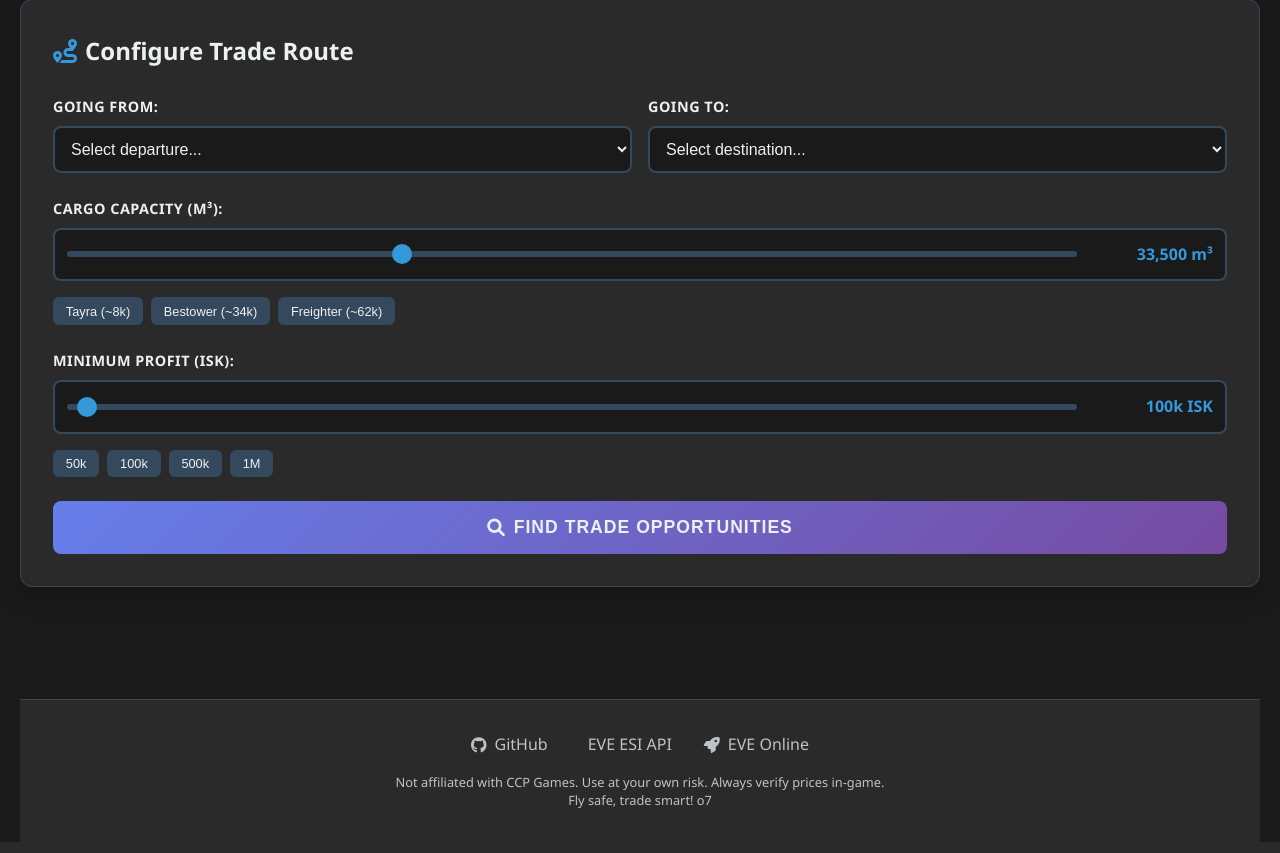
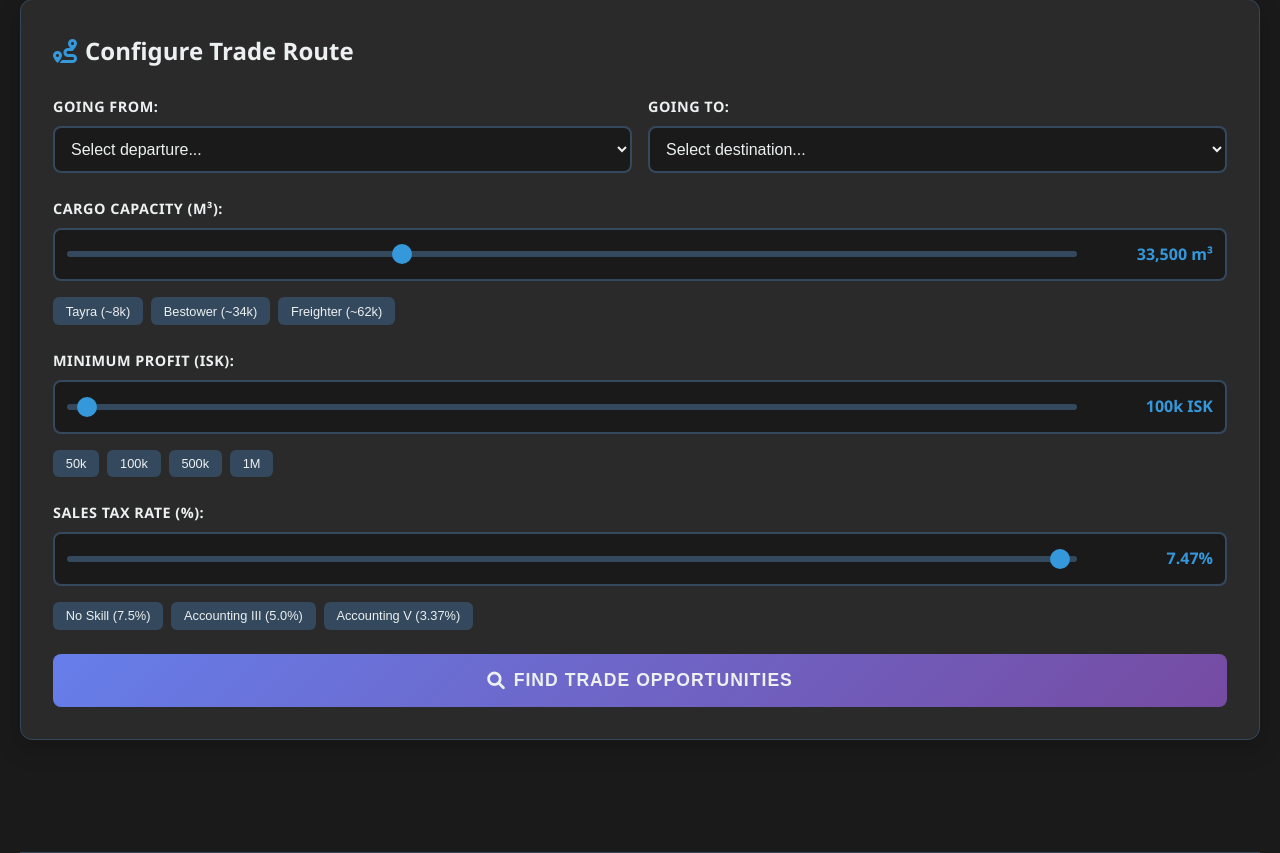
Before and after one commit to anatoliiohorodnyk/eve-routes, a Flask app: page / in a window 1280 px wide. Shown: the part 197-1050 px from the top of the page. Run offline with Flask 3, Linux system fonts and the light colour scheme.

Commit message:
updated with sales tax

```diff
--- a/app.py
+++ b/app.py
@@ -1,7 +1,7 @@
 #!/usr/bin/env python3
 """
 EVE Routes - Flask Web Application
-Main application file
+Main application file with sales tax support
 """
 
 import os
@@ -48,15 +48,15 @@
     key_func=get_remote_address,
     app=app,
     default_limits=[f"{app.config['RATE_LIMIT_PER_MINUTE']} per minute"],
-    storage_uri=app.config['REDIS_URL']
+    storage_uri=app.config['REDIS_URL'] if redis_client else None
 )
 
 # Initialize EVE API
 eve_api = EVETradeAPI()
 
-def get_cache_key(from_station: str, to_station: str, max_cargo: int, min_profit: int) -> str:
+def get_cache_key(from_station: str, to_station: str, max_cargo: int, min_profit: int, sales_tax: float) -> str:
     """Generate cache key for request parameters"""
-    return f"opportunities:{from_station}:{to_station}:{max_cargo}:{min_profit}"
+    return f"opportunities:{from_station}:{to_station}:{max_cargo}:{min_profit}:{sales_tax}"
 
 def get_cached_data(cache_key: str):
     """Get cached data from Redis"""
@@ -123,12 +123,13 @@
         to_station = request.args.get('to_station', '').lower()
         max_cargo = int(request.args.get('max_cargo', 33500))
         min_profit = int(request.args.get('min_profit', 100000))
+        sales_tax = float(request.args.get('sales_tax', 7.5))
 
         # Validate parameters
         valid_stations = ['jita', 'dodixie', 'amarr', 'rens', 'hek']
         if from_station not in valid_stations or to_station not in valid_stations:
             return jsonify({
-                'error': 'Invalid station. Use jita or dodixie'
+                'error': f'Invalid station. Use one of: {", ".join(valid_stations)}'
             }), 400
 
         if from_station == to_station:
@@ -146,8 +147,13 @@
                 'error': 'Minimum profit cannot be negative'
             }), 400
 
+        if sales_tax < 3.37 or sales_tax > 7.5:
+            return jsonify({
+                'error': 'Invalid sales tax rate. Must be between 3.37% and 7.5%'
+            }), 400
+
         # Check cache first
-        cache_key = get_cache_key(from_station, to_station, max_cargo, min_profit)
+        cache_key = get_cache_key(from_station, to_station, max_cargo, min_profit, sales_tax)
         cached_result = get_cached_data(cache_key)
 
         if cached_result:
@@ -163,13 +169,14 @@
 
         # Get fresh data
         start_time = datetime.utcnow()
-        logger.info(f"Fetching opportunities: {from_station}→{to_station}, cargo={max_cargo}, profit={min_profit}")
+        logger.info(f"Fetching opportunities: {from_station}→{to_station}, cargo={max_cargo}, profit={min_profit}, tax={sales_tax}%")
 
         opportunities = eve_api.find_trade_opportunities(
             from_station=from_station,
             to_station=to_station,
             max_cargo=max_cargo,
-            min_profit=min_profit
+            min_profit=min_profit,
+            sales_tax=sales_tax
         )
 
         end_time = datetime.utcnow()
@@ -184,13 +191,15 @@
                 'item_name': opp.item_name,
                 'buy_price': opp.buy_price,
                 'sell_price': opp.sell_price,
+                'actual_sell_price': opp.actual_sell_price,
                 'profit_per_unit': opp.profit_per_unit,
                 'profit_margin': opp.profit_margin,
                 'volume': opp.volume,
                 'max_units': max_units,
                 'total_weight': max_units * opp.volume,
                 'total_profit': opp.total_profit_potential,
-                'investment': opp.isk_investment
+                'investment': opp.isk_investment,
+                'sales_tax_paid': opp.sales_tax_amount
             })
 
         # Prepare response
@@ -201,6 +210,7 @@
                 'to_station': to_station,
                 'max_cargo': max_cargo,
                 'min_profit': min_profit,
+                'sales_tax': sales_tax,
                 'total_found': len(opportunities),
                 'showing': len(opportunities_data),
                 'query_time_seconds': round(duration, 2),
--- a/static/script.js
+++ b/static/script.js
@@ -21,6 +21,7 @@
         // Range input updates
         const cargoSlider = document.getElementById('cargoCapacity');
         const profitSlider = document.getElementById('minProfit');
+        const taxSlider = document.getElementById('salesTax');
 
         cargoSlider.addEventListener('input', (e) => {
             this.updateCargoDisplay(e.target.value);
@@ -28,6 +29,10 @@
 
         profitSlider.addEventListener('input', (e) => {
             this.updateProfitDisplay(e.target.value);
+        });
+
+        taxSlider.addEventListener('input', (e) => {
+            this.updateTaxDisplay(e.target.value);
         });
 
         // Preset buttons
@@ -44,6 +49,14 @@
                 const profit = e.target.dataset.profit;
                 profitSlider.value = profit;
                 this.updateProfitDisplay(profit);
+            });
+        });
+
+        document.querySelectorAll('.preset-btn[data-tax]').forEach(btn => {
+            btn.addEventListener('click', (e) => {
+                const tax = e.target.dataset.tax;
+                taxSlider.value = tax;
+                this.updateTaxDisplay(tax);
             });
         });
 
@@ -65,9 +78,11 @@
     updateDisplays() {
         const cargoValue = document.getElementById('cargoCapacity').value;
         const profitValue = document.getElementById('minProfit').value;
+        const taxValue = document.getElementById('salesTax').value;
 
         this.updateCargoDisplay(cargoValue);
         this.updateProfitDisplay(profitValue);
+        this.updateTaxDisplay(taxValue);
     }
 
     updateCargoDisplay(value) {
@@ -84,6 +99,11 @@
         } else {
             display.textContent = `${parseInt(value).toLocaleString()} ISK`;
         }
+    }
+
+    updateTaxDisplay(value) {
+        const display = document.getElementById('taxDisplay');
+        display.textContent = `${parseFloat(value).toFixed(2)}%`;
     }
 
     formatISK(value) {
@@ -113,6 +133,7 @@
         const toStation = formData.get('toStation');
         const cargoCapacity = formData.get('cargoCapacity');
         const minProfit = formData.get('minProfit');
+        const salesTax = formData.get('salesTax');
 
         // Validate
         if (!fromStation) {
@@ -138,7 +159,8 @@
             from_station: fromStation,
             to_station: toStation,
             max_cargo: cargoCapacity,
-            min_profit: minProfit
+            min_profit: minProfit,
+            sales_tax: salesTax
         });
 
         const url = `/api/opportunities?${params}`;
--- a/templates/index.html
+++ b/templates/index.html
@@ -83,6 +83,21 @@
                                 <button type="button" class="preset-btn" data-profit="100000">100k</button>
                                 <button type="button" class="preset-btn" data-profit="500000">500k</button>
                                 <button type="button" class="preset-btn" data-profit="1000000">1M</button>
+                            </div>
+                        </div>
+
+                        <!-- Sales Tax Rate -->
+                        <div class="form-group">
+                            <label for="salesTax">Sales Tax Rate (%):</label>
+                            <div class="input-with-display">
+                                <input type="range" id="salesTax" name="salesTax"
+                                       min="3.37" max="7.5" value="7.5" step="0.1">
+                                <span class="value-display" id="taxDisplay">7.5%</span>
+                            </div>
+                            <div class="presets">
+                                <button type="button" class="preset-btn" data-tax="7.5">No Skill (7.5%)</button>
+                                <button type="button" class="preset-btn" data-tax="5.0">Accounting III (5.0%)</button>
+                                <button type="button" class="preset-btn" data-tax="3.37">Accounting V (3.37%)</button>
                             </div>
                         </div>
 
```
Also changed, not shown: eve_api.py (+29 -11 lines).
